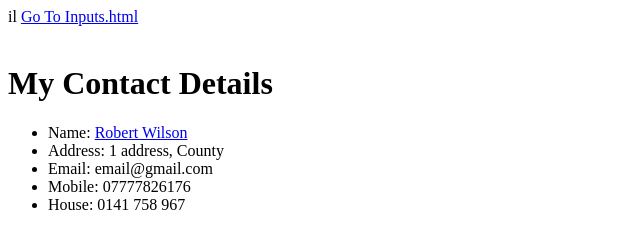
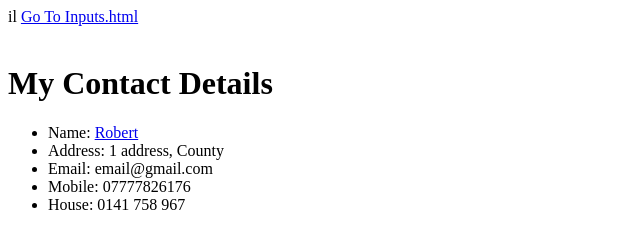
Before and after one commit to akhenatenV/cv, a plain HTML site: page contact.html in a window 1280 px wide. Shown: the top 227 px of the page, 0-640 px from the left. Drawn offline with Linux system fonts and the light colour scheme.

Commit message:
updated contact

```diff
--- a/contact.html
+++ b/contact.html
@@ -8,7 +8,7 @@ il<!DOCTYPE html>
         <a href="inputs.html">Go To Inputs.html</a><br><br>
         <h1>My Contact Details</h1>
         <ul>
-            <li>Name: <a href="index.html">Robert Wilson</a></li>
+            <li>Name: <a href="index.html">Robert</a></li>
             <li>Address: 1 address, County</li>
             <li>Email: email@gmail.com</li>
             <li>Mobile: 07777826176</li>
```
